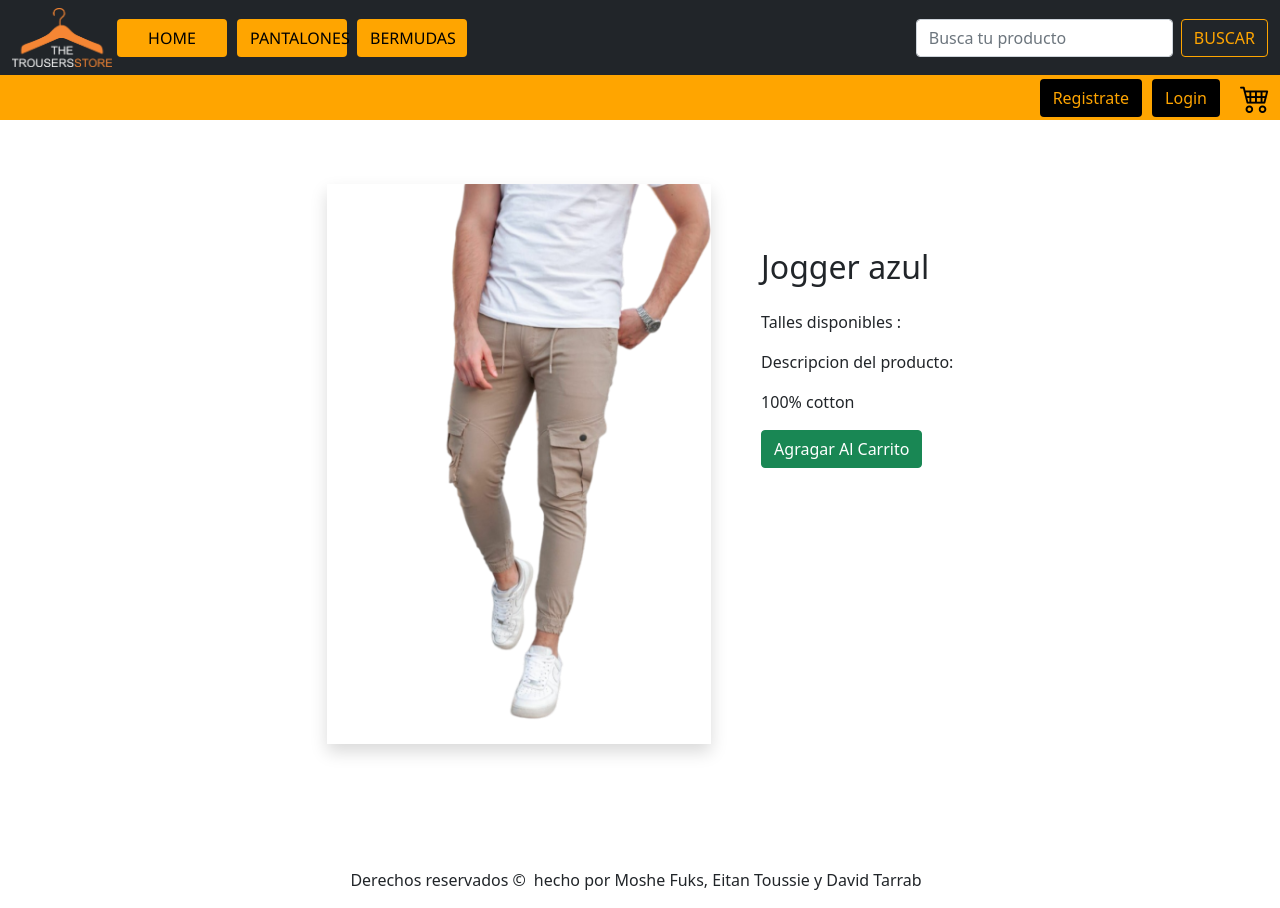
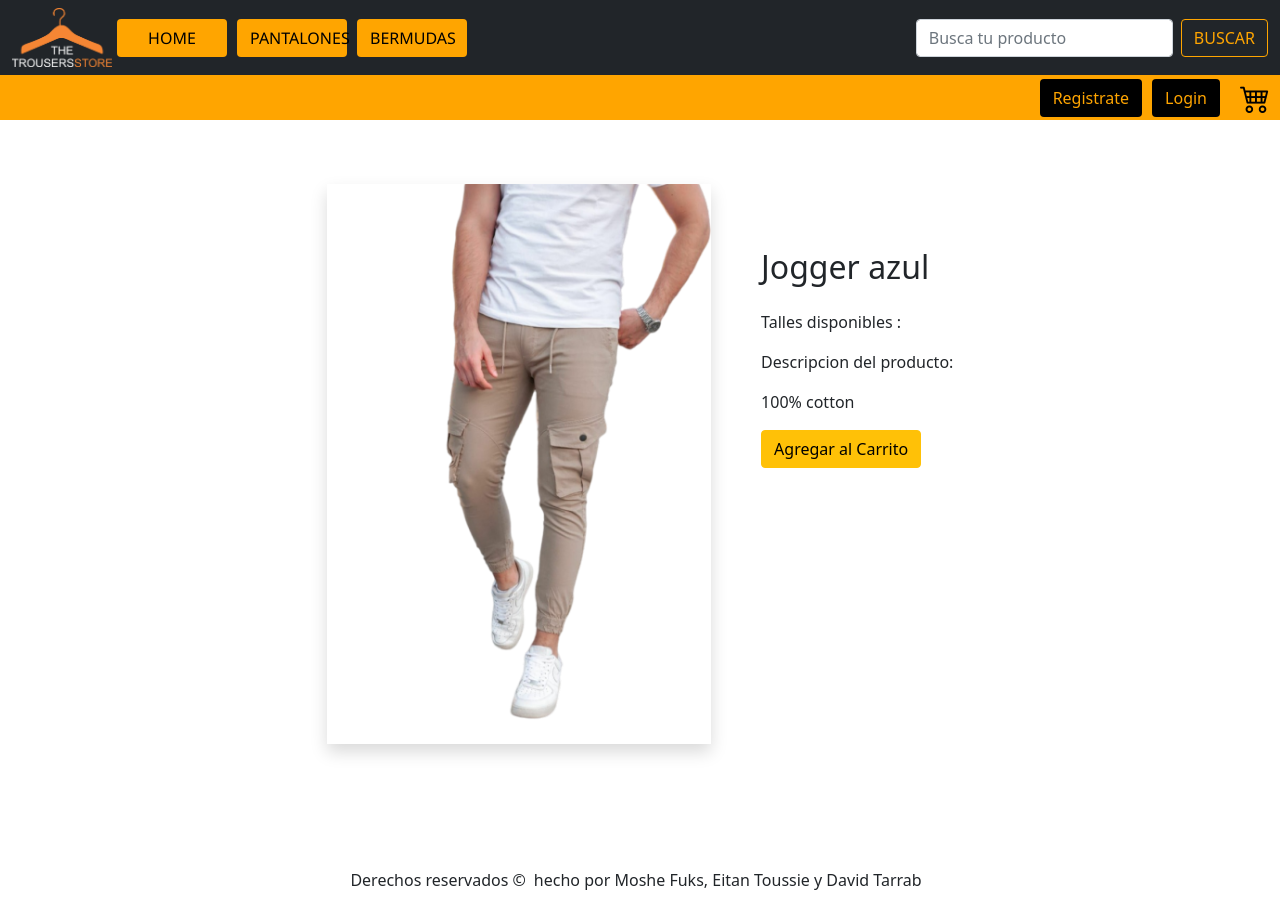
Before and after one commit to DavidTarrab26/ProyectoFinal, a React (Create React App) app: page /1 in a window 1280 px wide. Built offline with nearby package versions, Linux system fonts and the light colour scheme.

Commit message:
eitan final

```diff
--- a/src/App.js
+++ b/src/App.js
@@ -1,7 +1,7 @@
 import './App.css';
 import { BrowserRouter as Router, Routes, Route } from 'react-router-dom';
 import Navbar from './componentes/navbar/Navbar';
-import Footer from './componentes/footer';
+import Footer from './componentes/Footer';
 import Home from './componentes/home';
 import AppProvider from './store/appContext';
 import Pantalones from './componentes/pantalones/Pantalones';
--- a/src/componentes/detalle/Detalle.js
+++ b/src/componentes/detalle/Detalle.js
@@ -31,7 +31,7 @@ const Detalle = () => {
                         }  */}
                     <p>Descripcion del producto:</p>
                     <p>100% cotton</p>
-                    <button className='btn btn-success' onClick={()=>agregarAlCarrito(prodADetallar, prodADetallar.precio)}>Agragar Al Carrito</button>
+                    <button className='btn btn-warning' onClick={()=>agregarAlCarrito(prodADetallar, prodADetallar.precio)}>Agregar al Carrito</button>
                 </div>
 
             </div>
```
